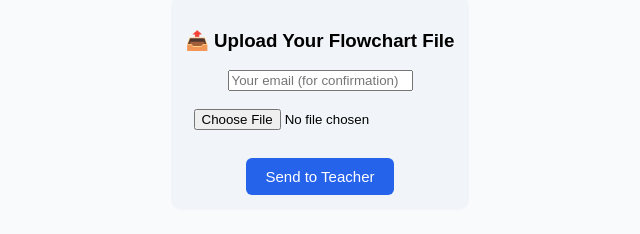
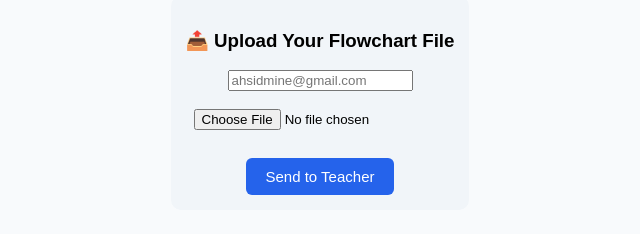
Before and after one commit to ahsid3875/mywebsit, a plain HTML site: page index.html in a window 1280 px wide. Shown: the part 520-754 px from the top of the page, 320-960 px from the left. Drawn offline with Linux system fonts and the light colour scheme.

Commit message:
Update index.html

```diff
--- a/index.html
+++ b/index.html
@@ -60,7 +60,7 @@
   <!-- 🌐 Upload form -->
   <form action="https://formspree.io/f/your_form_id" method="POST" enctype="multipart/form-data">
     <h3>📤 Upload Your Flowchart File</h3>
-    <input type="email" name="email" placeholder="Your email (for confirmation)" required><br><br>
+    <input type="email" name="email" placeholder="ahsidmine@gmail.com" required><br><br>
     <input type="file" name="flowchartFile" accept=".txt,.md,.mmd,.html" required><br><br>
     <input type="submit" value="Send to Teacher" />
   </form>
```
